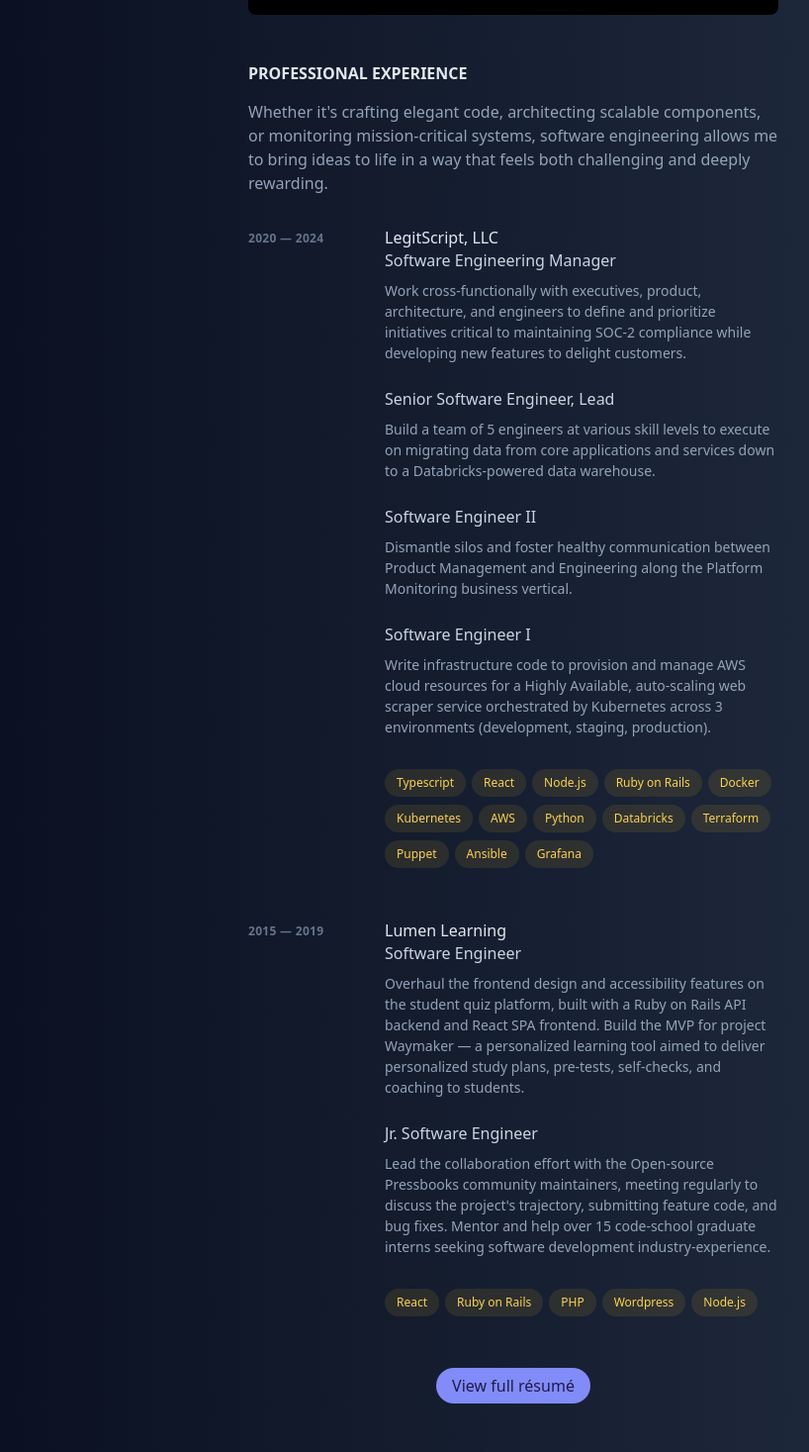
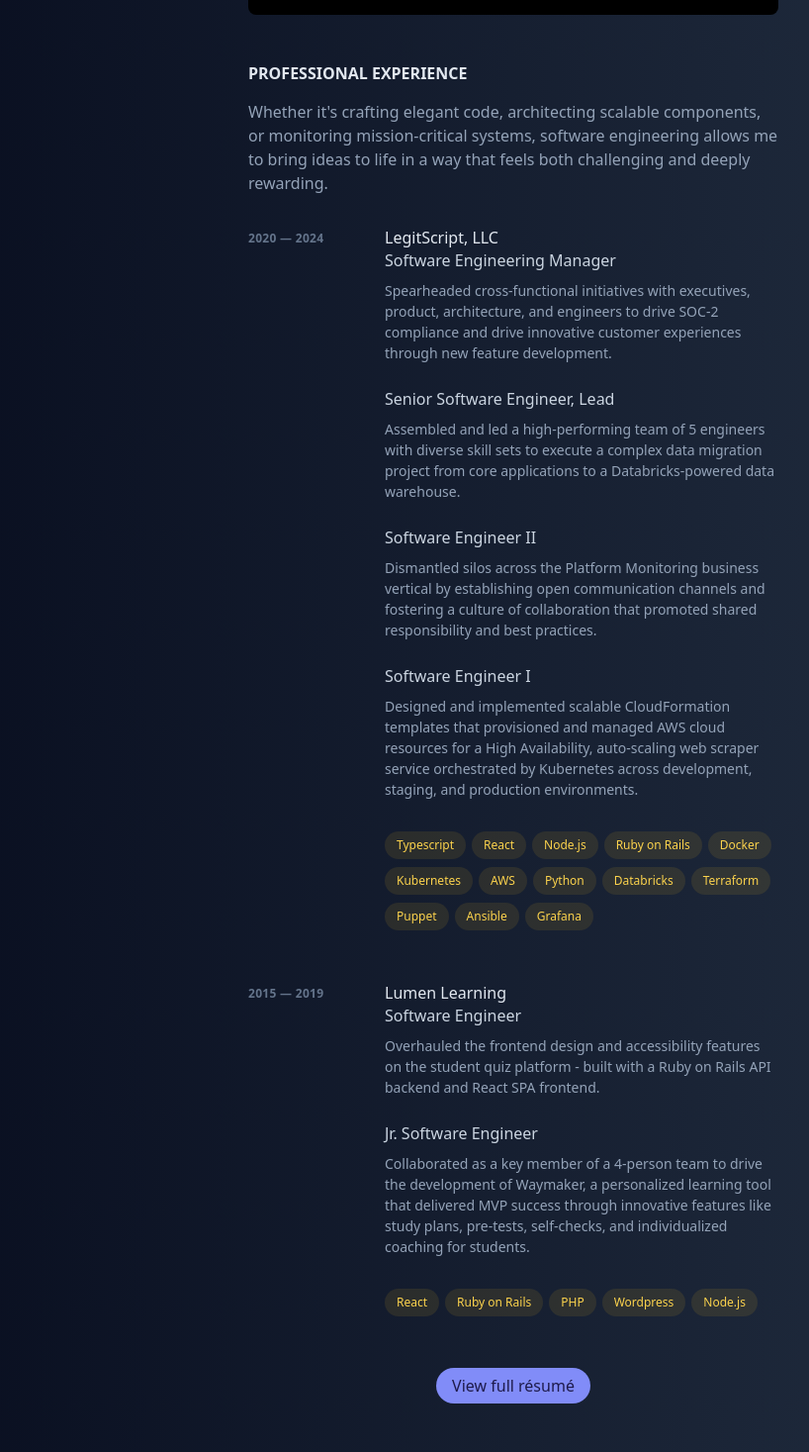
Before and after one commit to bryborge/portfolio, a Next.js app: page / in a window 1280 px wide. Shown: the part 581-2048 px from the top of the page at 99% size, without its empty margins (397-1215 px from the left). Built offline with nearby package versions, Linux system fonts and the light colour scheme.

Commit message:
Update: work timeline verbiage and resume link

```diff
--- a/app/components/ExperienceSection/Timeline/index.tsx
+++ b/app/components/ExperienceSection/Timeline/index.tsx
@@ -14,19 +14,19 @@
       roles: [
         {
           title: "Software Engineering Manager",
-          description: "Work cross-functionally with executives, product, architecture, and engineers to define and prioritize initiatives critical to maintaining SOC-2 compliance while developing new features to delight customers.",
+          description: "Spearheaded cross-functional initiatives with executives, product, architecture, and engineers to drive SOC-2 compliance and drive innovative customer experiences through new feature development.",
         },
         {
           title: "Senior Software Engineer, Lead",
-          description: "Build a team of 5 engineers at various skill levels to execute on migrating data from core applications and services down to a Databricks-powered data warehouse.",
+          description: "Assembled and led a high-performing team of 5 engineers with diverse skill sets to execute a complex data migration project from core applications to a Databricks-powered data warehouse.",
         },
         {
           title: "Software Engineer II",
-          description: "Dismantle silos and foster healthy communication between Product Management and Engineering along the Platform Monitoring business vertical.",
+          description: "Dismantled silos across the Platform Monitoring business vertical by establishing open communication channels and fostering a culture of collaboration that promoted shared responsibility and best practices.",
         },
         {
           title: "Software Engineer I",
-          description: "Write infrastructure code to provision and manage AWS cloud resources for a Highly Available, auto-scaling web scraper service orchestrated by Kubernetes across 3 environments (development, staging, production).",
+          description: "Designed and implemented scalable CloudFormation templates that provisioned and managed AWS cloud resources for a High Availability, auto-scaling web scraper service orchestrated by Kubernetes across development, staging, and production environments.",
         },
       ],
       technologies: ["Typescript", "React", "Node.js", "Ruby on Rails", "Docker", "Kubernetes", "AWS", "Python", "Databricks", "Terraform", "Puppet", "Ansible", "Grafana"],
@@ -39,11 +39,11 @@
       roles: [
         {
           title: "Software Engineer",
-          description: "Overhaul the frontend design and accessibility features on the student quiz platform, built with a Ruby on Rails API backend and React SPA frontend. Build the MVP for project Waymaker — a personalized learning tool aimed to deliver personalized study plans, pre-tests, self-checks, and coaching to students.",
+          description: "Overhauled the frontend design and accessibility features on the student quiz platform - built with a Ruby on Rails API backend and React SPA frontend.",
         },
         {
           title: "Jr. Software Engineer",
-          description: "Lead the collaboration effort with the Open-source Pressbooks community maintainers, meeting regularly to discuss the project's trajectory, submitting feature code, and bug fixes. Mentor and help over 15 code-school graduate interns seeking software development industry-experience.",
+          description: "Collaborated as a key member of a 4-person team to drive the development of Waymaker, a personalized learning tool that delivered MVP success through innovative features like study plans, pre-tests, self-checks, and individualized coaching for students.",
         },
       ],
       technologies: ["React", "Ruby on Rails", "PHP", "Wordpress", "Node.js"],
--- a/app/layout.tsx
+++ b/app/layout.tsx
@@ -12,7 +12,7 @@
   description: "I lead teams, solve problems, and make things happen.",
   other: {
     subTitle: "Senior Software Engineer",
-    viewResumeLink: "https://drive.google.com/file/d/1KyJ0m44D0yPw2UXUXa7qGerzz9OLZikQ/view",
+    viewResumeLink: "https://drive.google.com/file/d/18ufroP5j3ALmdSiPGALKevLjIpwvo7kA/view",
     contactAddress: "Portland, OR 97213, US",
     contactEmail: "bryborge@gmail.com",
     contactPhone: "+1 (360) 713-4088",
```
